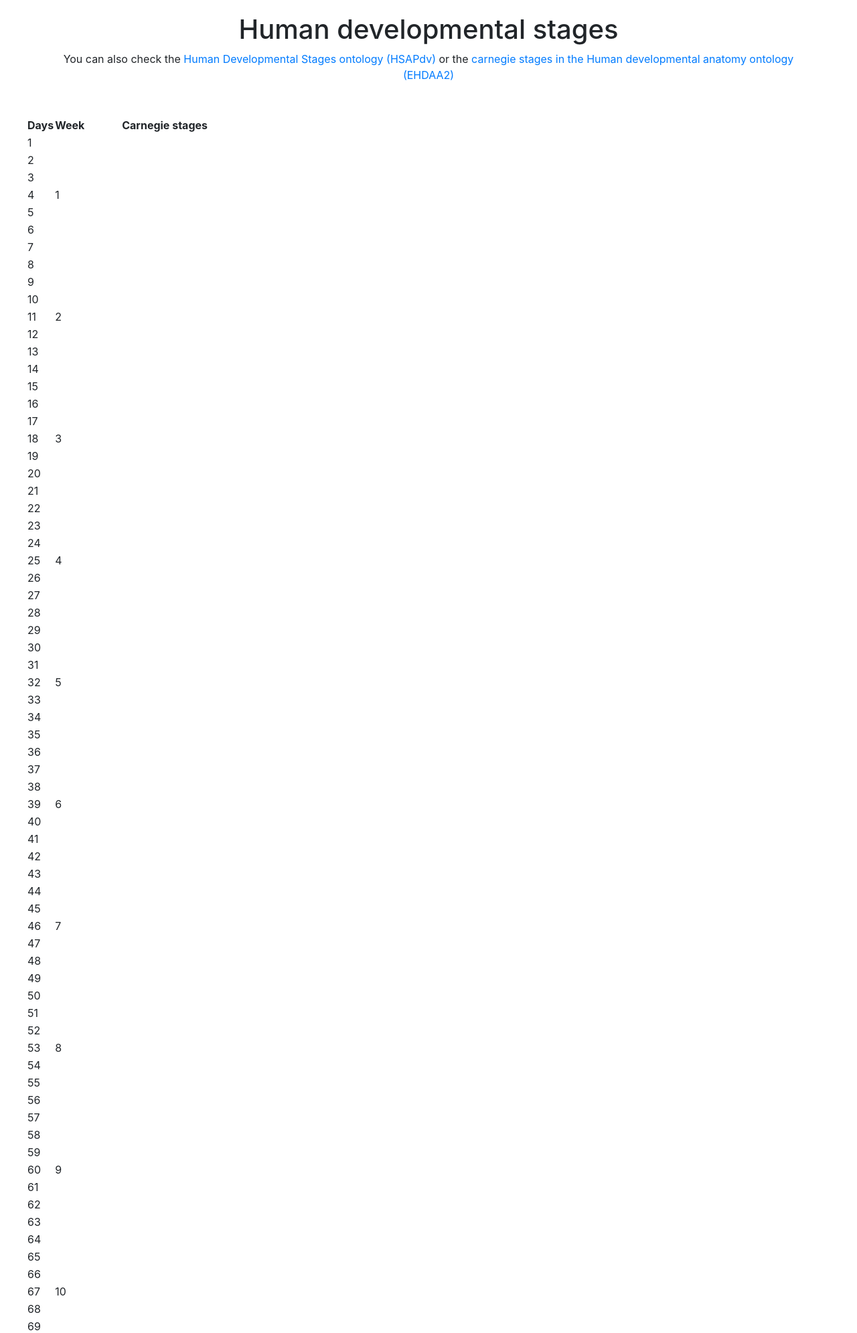
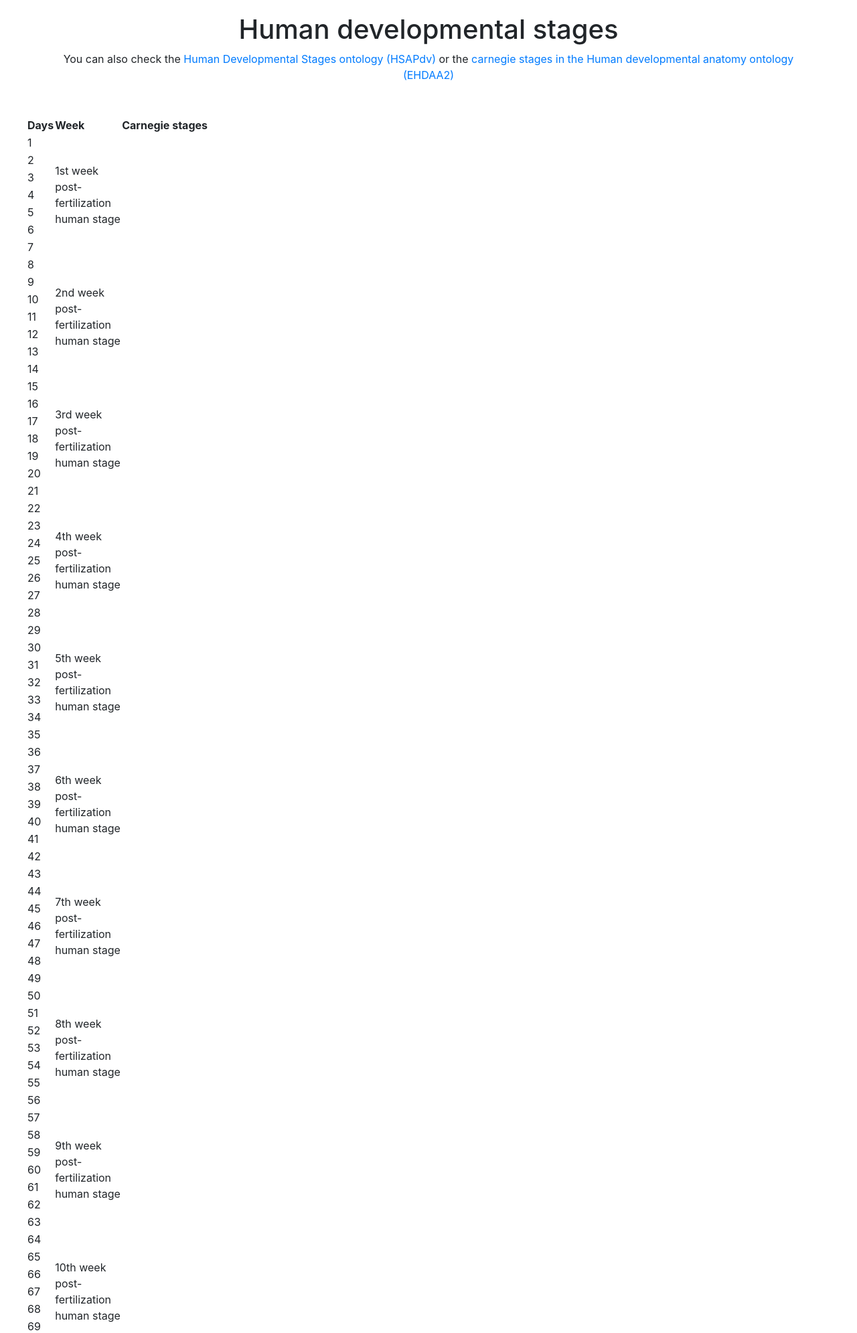
Before and after one commit to laurencenoel/ontoviewer, a Python web app: template ontoviewer/templates/stages.jinja2 in a window 1280 px wide. Shown: the top 1991 px of the page at 67% size. Run offline with Jinja, Linux system fonts and the light colour scheme; the template is opened without the code that fills it, so the values that code supplies are empty; some libraries are stand-ins or nearby versions.

Commit message:
week label

```diff
--- a/ontoviewer/templates/stages.jinja2
+++ b/ontoviewer/templates/stages.jinja2
@@ -52,7 +52,7 @@
 		{% set nb = i + 6 %}
 		{% if nb %7 == 0 %}
 			{% set __ = week.append(1) %}
-			<td rowspan="7">{{ week|length }}</td>
+			<td rowspan="7">{{ week|length }}{% if week|length == 1 %}st{% elif week|length == 2 %}nd{% elif week|length == 3 %}rd{% else %}th{% endif %} week post-fertilization human stage</td>
 		{% endif %}
 
 		{% if i in carnegie_stages.keys() %}
```
